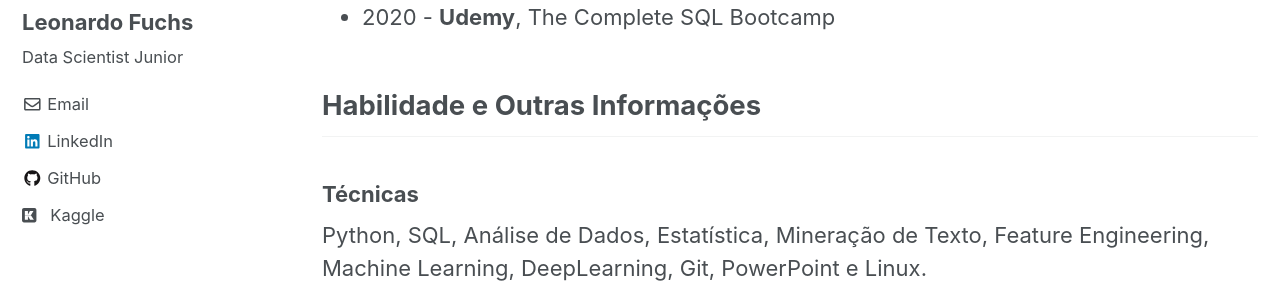
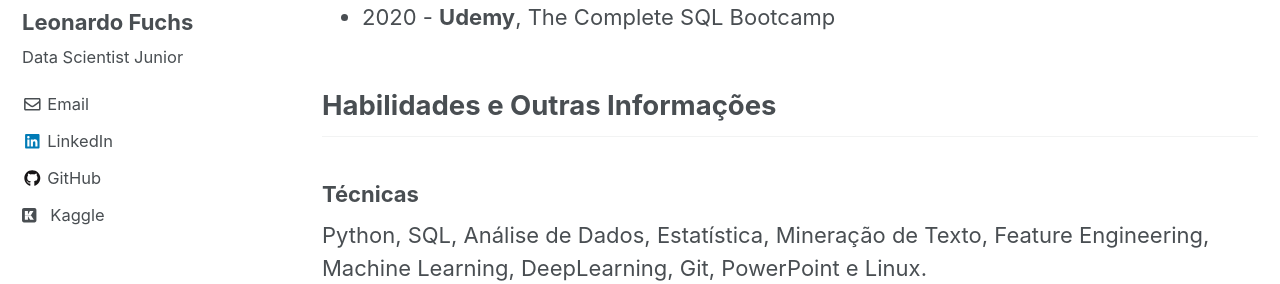
Before and after one commit to LeoFuchs/LeoFuchs.github.io, a Jekyll site: the page built from _pages/cv.md, in a window 1280 px wide and 900 px high, scrolled down 2257 px. Shown: the part 172-456 px from the top of the window. Built offline with Jekyll 4.4.1, drawn with Linux system fonts in a browser that asks for light colours; nearby versions of some CDN libraries.

Commit message:
Update cv.md

```diff
--- a/_pages/cv.md
+++ b/_pages/cv.md
@@ -56,7 +56,7 @@ _Jan 2015 - Jun 2017_
 - 2020 - **IBM**, Big Data Fundations - Level 2
 - 2020 - **Udemy**, The Complete SQL Bootcamp
 
-## Habilidade e Outras Informações
+## Habilidades e Outras Informações
 
 ### Técnicas
 Python, SQL, Análise de Dados, Estatística, Mineração de Texto, Feature Engineering, Machine Learning, DeepLearning, Git, PowerPoint e Linux.
```
